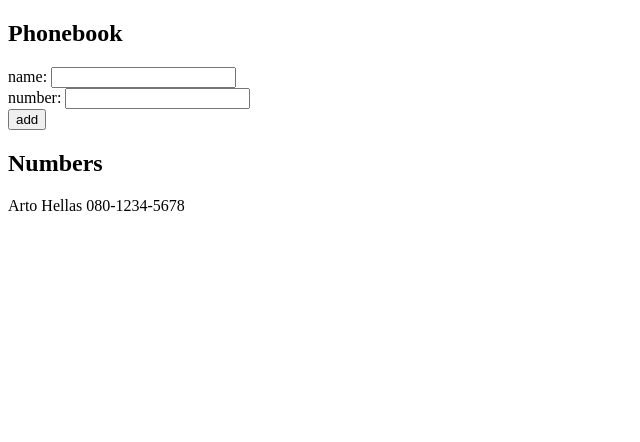
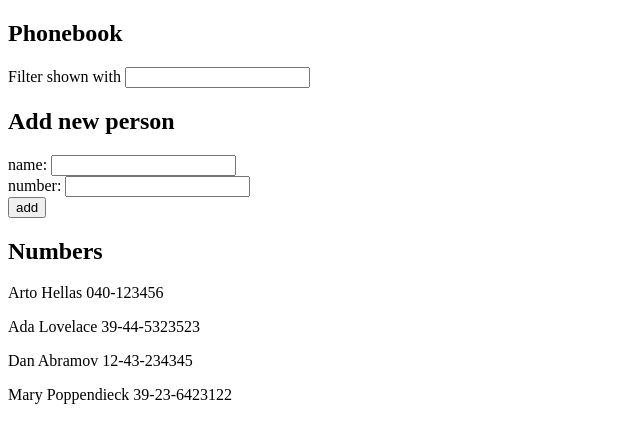
Before and after one commit to Morred/fullstackopen, a React (Create React App) app in the folder part2/phonebook/: page / in a window 1280 px wide. Shown: the top 442 px of the page, without its empty margins (0-640 px from the left). Built offline with nearby package versions, Linux system fonts and the light colour scheme.

Commit message:
Exercise 2.9

```diff
--- a/part2/phonebook/src/App.js
+++ b/part2/phonebook/src/App.js
@@ -2,10 +2,15 @@
 
 const App = () => {
   const [persons, setPersons] = useState([
-    { name: 'Arto Hellas', number: '080-1234-5678' }
+    { name: 'Arto Hellas', number: '040-123456', id: 1 },
+    { name: 'Ada Lovelace', number: '39-44-5323523', id: 2 },
+    { name: 'Dan Abramov', number: '12-43-234345', id: 3 },
+    { name: 'Mary Poppendieck', number: '39-23-6423122', id: 4 }
   ])
   const [newName, setNewName] = useState('')
   const [newNumber, setNewNumber] = useState('')
+  const [personsToShow, setPersonsToShow] = useState(persons)
+  const [filter, setFilter] = useState('');
 
   const handleNameChange = (event) => {
     setNewName(event.target.value)
@@ -13,6 +18,19 @@
 
   const handleNumberChange = (event) => {
     setNewNumber(event.target.value)
+  }
+
+  const filterPersons = (event) => {
+    const filterString = event.target.value
+    setFilter(filterString)
+
+    if (filterString === '') {
+      setPersonsToShow(persons);
+    } else {
+      const filteredPersons = persons.filter(person => person.name.toLowerCase().includes(filterString.toLowerCase()))
+      setPersonsToShow(filteredPersons)
+    }
+
   }
 
   const addPerson = (event) => {
@@ -33,6 +51,13 @@
   return (
     <div>
       <h2>Phonebook</h2>
+      <div>
+        Filter shown with <input
+          value={filter}
+          onChange={filterPersons}
+        />
+      </div>
+      <h2>Add new person</h2>
       <form onSubmit={addPerson}>
         <div>
           name: <input
@@ -51,7 +76,7 @@
         </div>
       </form>
       <h2>Numbers</h2>
-      <div>{persons.map(person => <p key={person.name}>{person.name} {person.number}</p>)}</div>
+      <div>{personsToShow.map(person => <p key={person.name}>{person.name} {person.number}</p>)}</div>
     </div>
   )
 }
```
